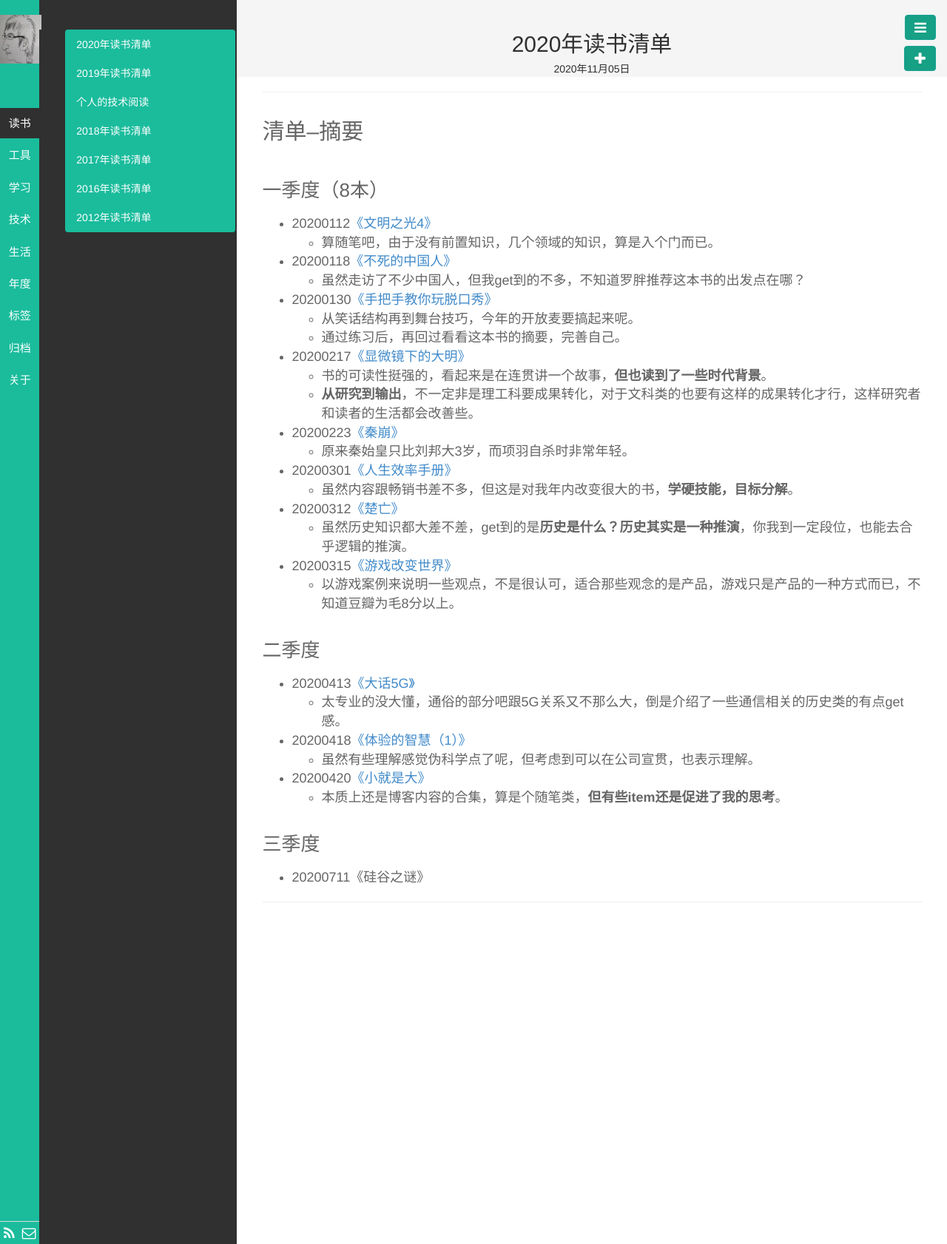
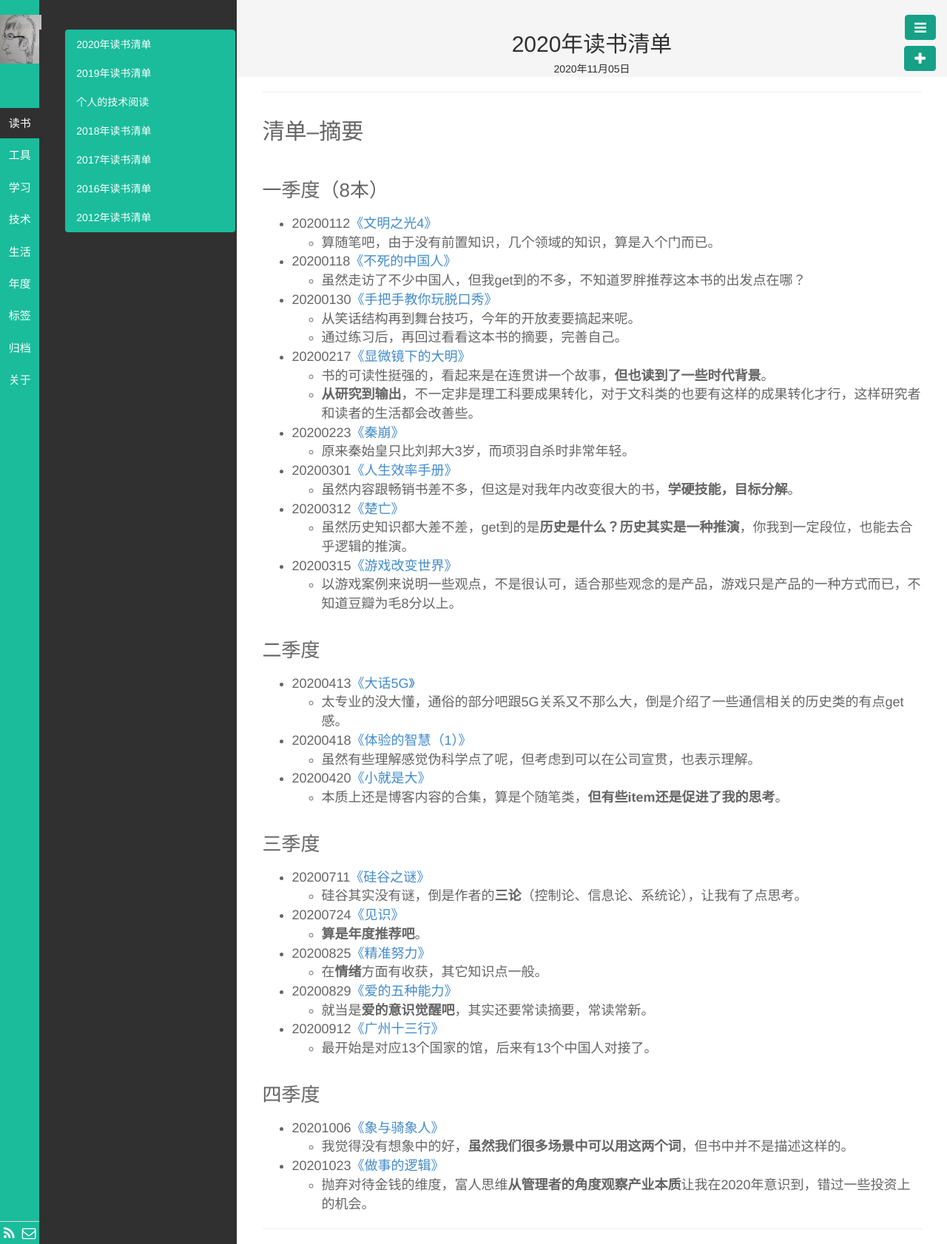
Before and after one commit to wolflion/blog, a Jekyll site: the page built from _posts/读书/2020-11-05-book-list-2020.md, in a window 1280 px wide. Shown: the whole page at 74% size. Built offline with Jekyll 4.4.1, drawn with Linux system fonts in a browser that asks for light colours.

Commit message:
更新2020年读书笔记

```diff
--- a/_posts/读书/2020-11-05-book-list-2020.md
+++ b/_posts/读书/2020-11-05-book-list-2020.md
@@ -42,4 +42,21 @@ description:
 
 ### 三季度
 
-+ 20200711《硅谷之谜》
++ 20200711[《硅谷之谜》](https://www.jianshu.com/p/495ea400beee)
+  + 硅谷其实没有谜，倒是作者的**三论**（控制论、信息论、系统论），让我有了点思考。
++ 20200724[《见识》](https://www.jianshu.com/p/fc26cfabe7e4)
+  + **算是年度推荐吧**。
++ 20200825[《精准努力》](https://www.jianshu.com/p/3d0fe3bd9dbe)
+  + 在**情绪**方面有收获，其它知识点一般。
++ 20200829[《爱的五种能力》](https://www.jianshu.com/p/c1b44c784c04)
+  + 就当是**爱的意识觉醒吧**，其实还要常读摘要，常读常新。
++ 20200912[《广州十三行》](https://www.jianshu.com/p/34ca12f3c6e5)
+  + 最开始是对应13个国家的馆，后来有13个中国人对接了。
+
+### 四季度
+
++ 20201006[《象与骑象人》](https://www.jianshu.com/p/5ab3a71334fe)
+  + 我觉得没有想象中的好，**虽然我们很多场景中可以用这两个词**，但书中并不是描述这样的。
+
++ 20201023[《做事的逻辑》](https://www.jianshu.com/p/5e1586bda99e)
+  + 抛弃对待金钱的维度，富人思维**从管理者的角度观察产业本质**让我在2020年意识到，错过一些投资上的机会。
```
